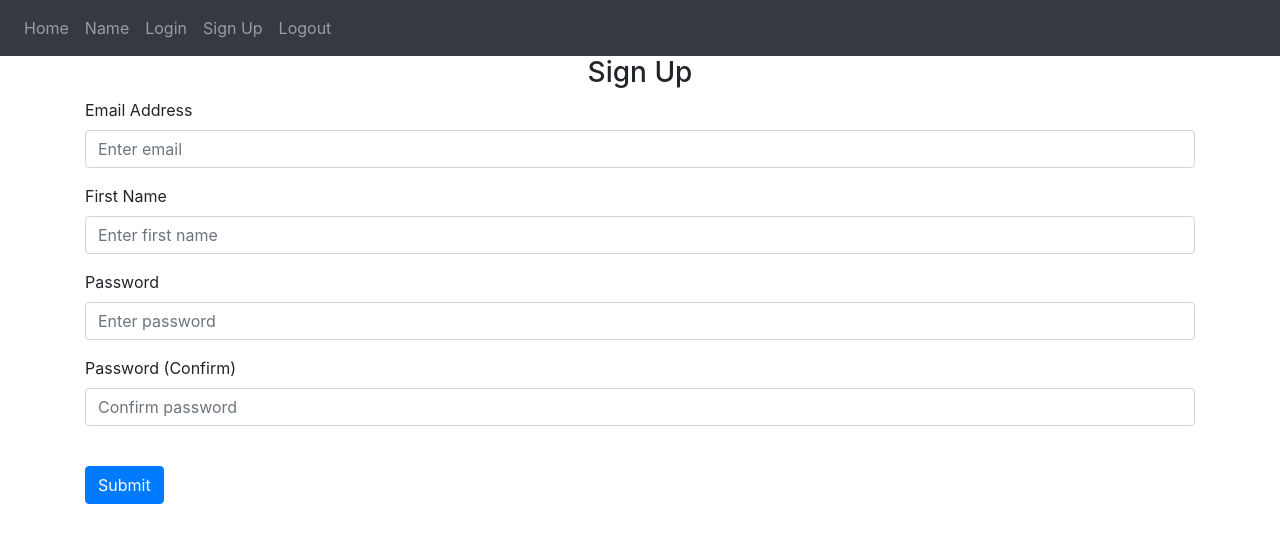
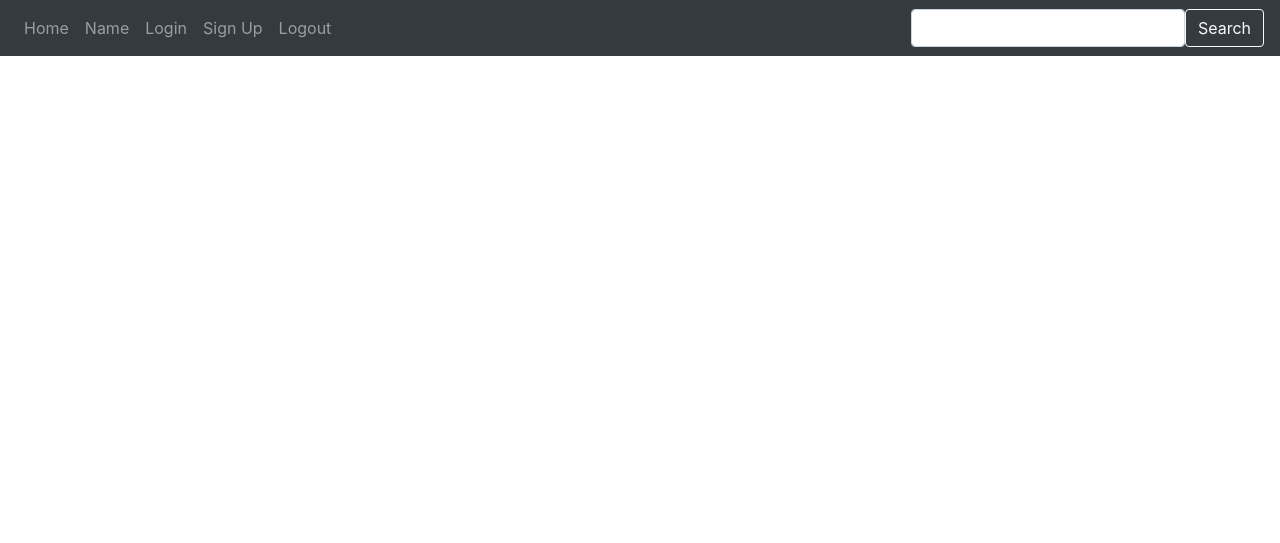
Before and after one commit to Kinchie14/CRUD-Flask, a Flask app: page /sign-up in a window 1280 px wide. Shown: the top 543 px of the page. Run offline with Flask 2, Linux system fonts and the light colour scheme; some libraries are stand-ins or nearby versions.

Commit message:
third  commit

```diff
--- a/website/templates/base.html
+++ b/website/templates/base.html
@@ -38,6 +38,11 @@
 
         </div>
       </div>
+      <form class= "d-flex">
+        <input class="form-control me-2"
+         type="search" placeholder"Search" aria-label="Search">
+        <button class="btn btn-outline-light" type="submit">Search</button>
+      </form>
     </nav>
 
 
--- a/website/templates/logout.html
+++ b/website/templates/logout.html
@@ -4,6 +4,6 @@
 
 {% block content%}
 
-<h1>This is your homepage HTML</h1>
+<h1>This is your homepage Logout</h1>
 
 {% endblock %}
--- a/website/templates/sign-up.html
+++ b/website/templates/sign-up.html
@@ -1,48 +1,4 @@
 {% extends "base.html" %} {% block title %}Sign Up{% endblock %} {% block
     content %}
-    <form method="POST">
-      <h3 align="center">Sign Up</h3>
-      <div class="form-group">
-        <label for="email">Email Address</label>
-        <input
-          type="email"
-          class="form-control"
-          id="email"
-          name="email"
-          placeholder="Enter email"
-        />
-      </div>
-      <div class="form-group">
-        <label for="firstName">First Name</label>
-        <input
-          type="text"
-          class="form-control"
-          id="firstName"
-          name="firstName"
-          placeholder="Enter first name"
-        />
-      </div>
-      <div class="form-group">
-        <label for="password1">Password</label>
-        <input
-          type="password"
-          class="form-control"
-          id="password1"
-          name="password1"
-          placeholder="Enter password"
-        />
-      </div>
-      <div class="form-group">
-        <label for="password2">Password (Confirm)</label>
-        <input
-          type="password"
-          class="form-control"
-          id="password2"
-          name="password2"
-          placeholder="Confirm password"
-        />
-      </div>
-      <br />
-      <button type="submit" class="btn btn-primary">Submit</button>
-    </form>
+
     {% endblock %}
```
Also changed, not shown: website/templates/login.html (+1 -25 lines), website/templates/name.html (+15 -2 lines), website/views.py (+12 -5 lines).
